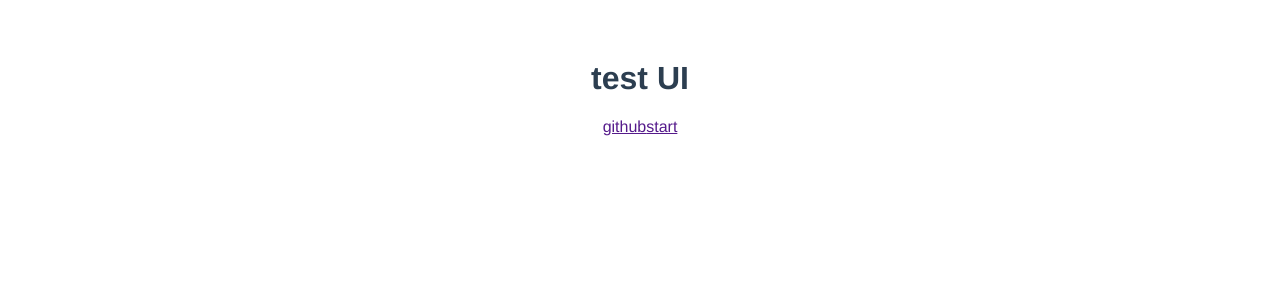
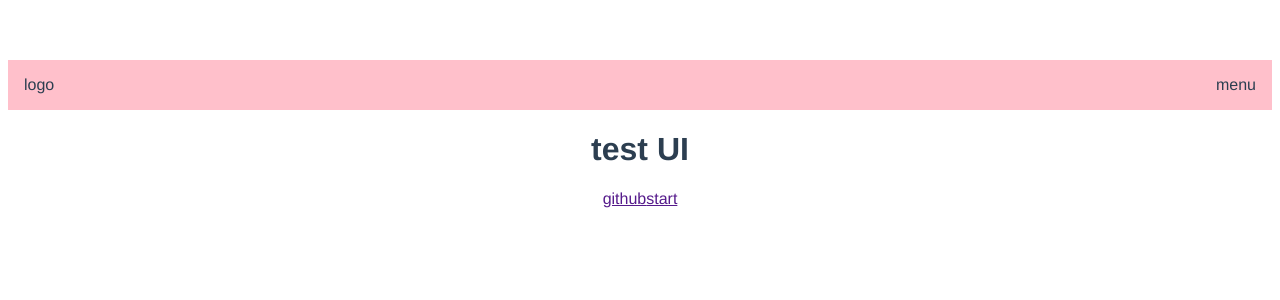
Before and after one commit to IiT-TiI/app, a Vue app: page /#/ in a window 1280 px wide. Shown: the top 300 px of the page. Built offline with nearby package versions, Linux system fonts and the light colour scheme.

Commit message:
topnav component

```diff
--- a/package.json
+++ b/package.json
@@ -10,7 +10,8 @@
     "vue-router": "^4.0.10"
   },
   "devDependencies": {
-    "vite": "^1.0.0-rc.1",
-    "@vue/compiler-sfc": "^3.0.0-rc.1"
+    "@vue/compiler-sfc": "^3.0.0-rc.1",
+    "sass": "^1.36.0",
+    "vite": "^1.0.0-rc.1"
   }
 }
--- /dev/null
+++ b/src/components/Topnav.vue
@@ -0,0 +1,26 @@
+<template>
+  <div class="topnav">
+    <div class="logo">logo</div>
+    <div class="menu">menu</div>
+  </div>
+</template>
+
+<style lang="scss" scoped>
+.topnav {
+  background: pink;
+  display: flex;
+  padding: 16px;
+  > .logo {
+    max-width: 6em;
+    margin-right: auto;
+  }
+  > .menu {
+    display: flex;
+    white-space: nowrap;
+    flex-wrap: nowrap;
+    > li {
+      margin: 0 1em;
+    }
+  }
+}
+</style>
--- a/src/components/test.vue
+++ /dev/null
@@ -1,5 +0,0 @@
-<template>
-  <div>
-      first components
-  </div>
-</template>
--- a/src/components/test2.vue
+++ /dev/null
@@ -1,5 +0,0 @@
-<template>
-  <div>
-      components 2
-  </div>
-</template>
--- a/src/views/Doc.vue
+++ b/src/views/Doc.vue
@@ -1,12 +1,16 @@
 <template>
   <div>
-      <div class="topnav">
-          <div class="logo"></div>
-          <div class="menu"></div>
-      </div>
-      <div class="content">
-          <aside>边栏</aside>
-          <main>主内容</main>
-      </div>
+    <Topnav/>
+    <div class="content">
+      <aside>边栏</aside>
+      <main>主内容</main>
+    </div>
   </div>
 </template>
+
+<script lang="ts">
+import Topnav from "../components/Topnav.vue";
+export default {
+  components: { Topnav },
+};
+</script>
--- a/src/views/Home.vue
+++ b/src/views/Home.vue
@@ -1,9 +1,6 @@
 <template>
   <div>
-      <div class="topnav">
-          <div class="logo"></div>
-          <div class="menu"></div>
-      </div>
+    <Topnav/>
     <div class="banner">
       <h1>test UI</h1>
       <p class="actions">
@@ -13,3 +10,10 @@
     </div>
   </div>
 </template>
+
+<script lang="ts">
+import Topnav from '../components/Topnav.vue'
+export default {
+  components:{Topnav}
+}
+</script>
```
Also changed, not shown: src/components/HelloWorld.vue (deleted, +0 -19 lines), 1 other file (tests, documents, lock files or other folders). Lines whose indentation alone changed are shown as unchanged.
